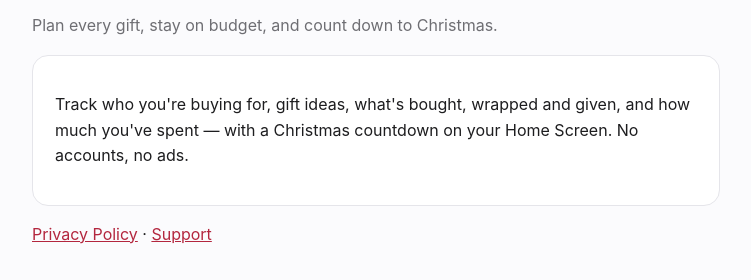
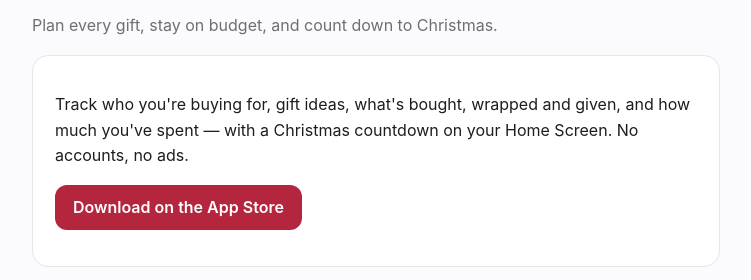
Before and after one commit to zexuanw958-svg/apps, a plain HTML site: page gift-list/index.html in a window 1280 px wide. Shown: the part 89-369 px from the top of the page, without its empty margins (264-1015 px from the left). Drawn offline with Linux system fonts and the light colour scheme.

Commit message:
Add App Store links

```diff
--- a/gift-list/index.html
+++ b/gift-list/index.html
@@ -8,6 +8,6 @@ p,li{color:var(--fg)}.muted{color:var(--muted)}a{color:var(--accent)}.card{backg
 .lang{border-top:1px solid var(--line);margin-top:48px;padding-top:24px}.btn{display:inline-block;background:var(--accent);color:#fff;text-decoration:none;padding:10px 18px;border-radius:12px;font-weight:600}
 nav{font-size:14px;margin-bottom:28px}nav a{margin-right:14px}
 </style></head><body><main><h1>Christmas List: Gift Budget</h1><p class="muted">Plan every gift, stay on budget, and count down to Christmas.</p>
-<div class="card"><p>Track who you&#x27;re buying for, gift ideas, what&#x27;s bought, wrapped and given, and how much you&#x27;ve spent — with a Christmas countdown on your Home Screen. No accounts, no ads.</p></div>
+<div class="card"><p>Track who you&#x27;re buying for, gift ideas, what&#x27;s bought, wrapped and given, and how much you&#x27;ve spent — with a Christmas countdown on your Home Screen. No accounts, no ads.</p><p><a class="btn" href="https://apps.apple.com/app/id6819544916">Download on the App Store</a></p></div>
 <p><a href="privacy/">Privacy Policy</a> · <a href="support/">Support</a></p>
 <div class="lang"><h1>圣诞礼物清单</h1><p>记录要送礼的人、礼物点子、已买/已包装/已送出的状态和花费，桌面小组件倒数圣诞。无账号、无广告。</p></div></main></body></html>
```
Also changed, not shown: secret-santa/index.html (+1 -1 lines).
